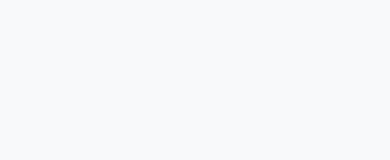
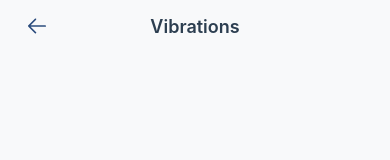
Before and after one commit to fabienlpt/sereinus, a React Native app: screen /Vibrations in a window 390 px wide. Shown: the top 160 px of the page. Built offline with nearby package versions, Linux system fonts and the light colour scheme.

Commit message:
feat: ajout de la navigation

```diff
--- a/src/screens/VibrationsScreen.tsx
+++ b/src/screens/VibrationsScreen.tsx
@@ -1,6 +1,7 @@
 import React, { useRef, useState } from "react";
-import { View, StyleSheet, PanResponder, Dimensions } from "react-native";
+import { View, StyleSheet, PanResponder, Dimensions, SafeAreaView } from "react-native";
 import * as Haptics from "expo-haptics";
+import { Header } from "@/components/Header";
 
 const { height: SCREEN_HEIGHT, width: SCREEN_WIDTH } = Dimensions.get("window");
 
@@ -79,6 +80,9 @@ const VibrationsScreen: React.FC = () => {
 
   return (
     <View style={styles.container} {...panResponder.panHandlers}>
+    <SafeAreaView style={styles.container}>
+      <Header title="Vibrations" />
+    </SafeAreaView>
       {touchPosition && (
         <View
           pointerEvents="none"
```
